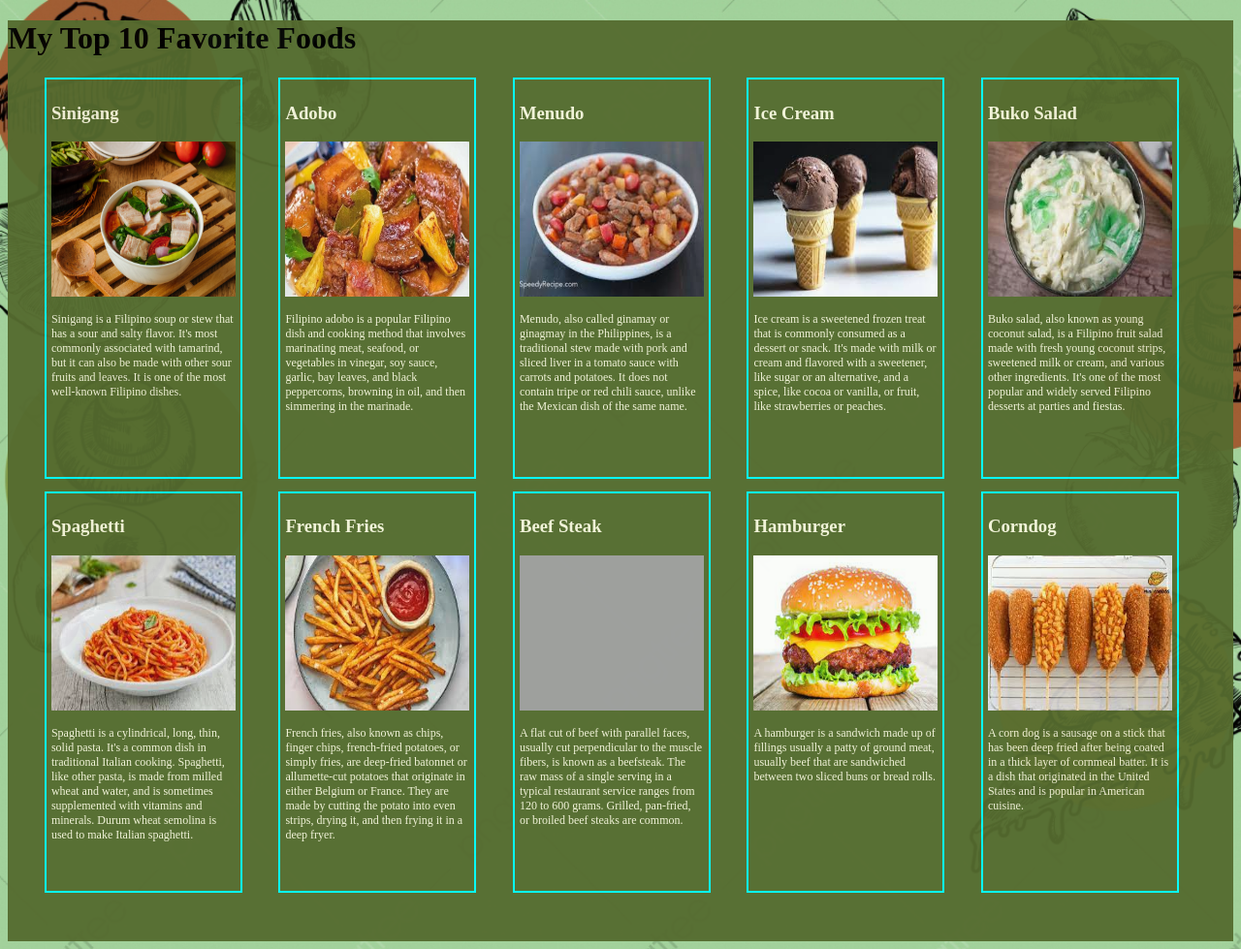
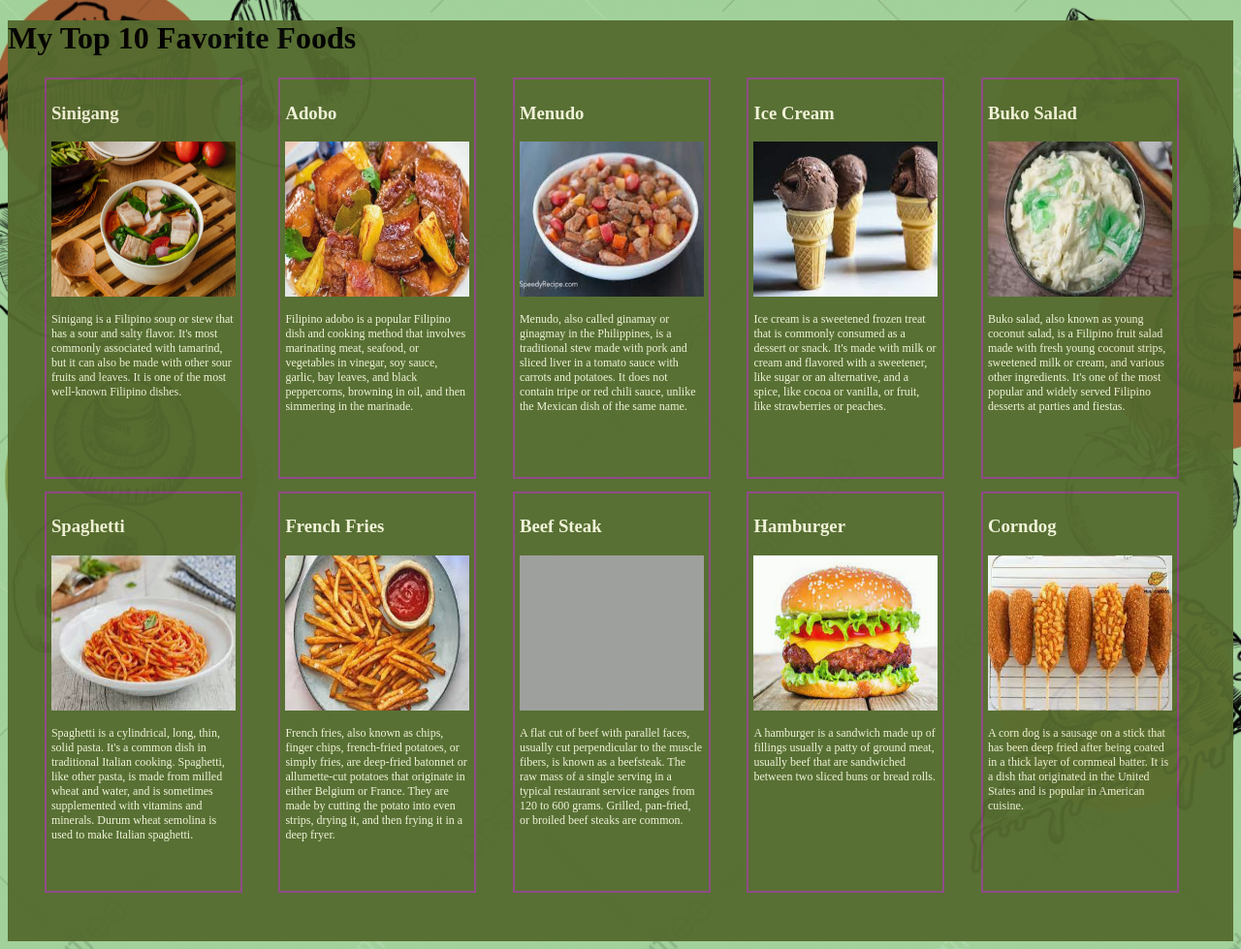
Before and after one commit to JahzielBanne/learningtasks, a PHP site: page /LT3/index.html in a window 1280 px wide. Shown: the whole page at 97% size. Run offline with PHP 8.4, Linux system fonts and the light colour scheme; grey boxes are pictures that could not be loaded.

Commit message:
Update styles.css

```diff
--- a/LT3/styles.css
+++ b/LT3/styles.css
@@ -22,7 +22,7 @@ body {
     width:15%;
     height:100%;
     padding:5px;
-    border: solid 2px aqua;
+    border: solid 2px #8e4585;
     margin-left: 3%;
     margin-bottom: 1%;
     float:left;
@@ -39,7 +39,7 @@ body {
     width:15%;
     height:100%;
     padding:5px;
-    border: solid 2px aqua;
+    border: solid 2px #8e4585;
     margin-left:3%;
     margin-bottom: 1%;
     float:left;
@@ -56,7 +56,7 @@ body {
     width:15%;
     height:100%;
     padding:5px;
-    border: solid 2px aqua;
+    border: solid 2px #8e4585;
     margin-left:3%;
     margin-bottom: 1%;
     float:left;
@@ -73,7 +73,7 @@ body {
     width:15%;
     height:100%;
     padding:5px;
-    border: solid 2px aqua;
+    border: solid 2px #8e4585;
     margin-left:3%;
     margin-bottom: 1%;
     float:left;
@@ -90,7 +90,7 @@ body {
     width:15%;
     height:100%;
     padding:5px;
-    border: solid 2px aqua;
+    border: solid 2px #8e4585;
     margin-left:3%;
     margin-bottom: 1%;
     float:left;
@@ -107,7 +107,7 @@ body {
     width:15%;
     height:100%;
     padding:5px;
-    border: solid 2px aqua;
+    border: solid 2px #8e4585;
     margin-left:3%;
     float:left;
     color: beige;
@@ -123,7 +123,7 @@ body {
     width:15%;
     height:100%;
     padding:5px;
-    border: solid 2px aqua;
+    border: solid 2px #8e4585;
     margin-left:3%;
     float:left;
     color: beige;
@@ -139,7 +139,7 @@ body {
     width:15%;
     height:100%;
     padding:5px;
-    border: solid 2px aqua;
+    border: solid 2px #8e4585;
     margin-left:3%;
     float:left;
     color: beige;
@@ -155,7 +155,7 @@ body {
     width:15%;
     height:100%;
     padding:5px;
-    border: solid 2px aqua;
+    border: solid 2px #8e4585;
     margin-left:3%;
     float:left;
     color: beige;
@@ -171,7 +171,7 @@ body {
     width:15%;
     height:100%;
     padding:5px;
-    border: solid 2px aqua;
+    border: solid 2px #8e4585;
     margin-left:3%;
     float:left;
     color: beige;
```
